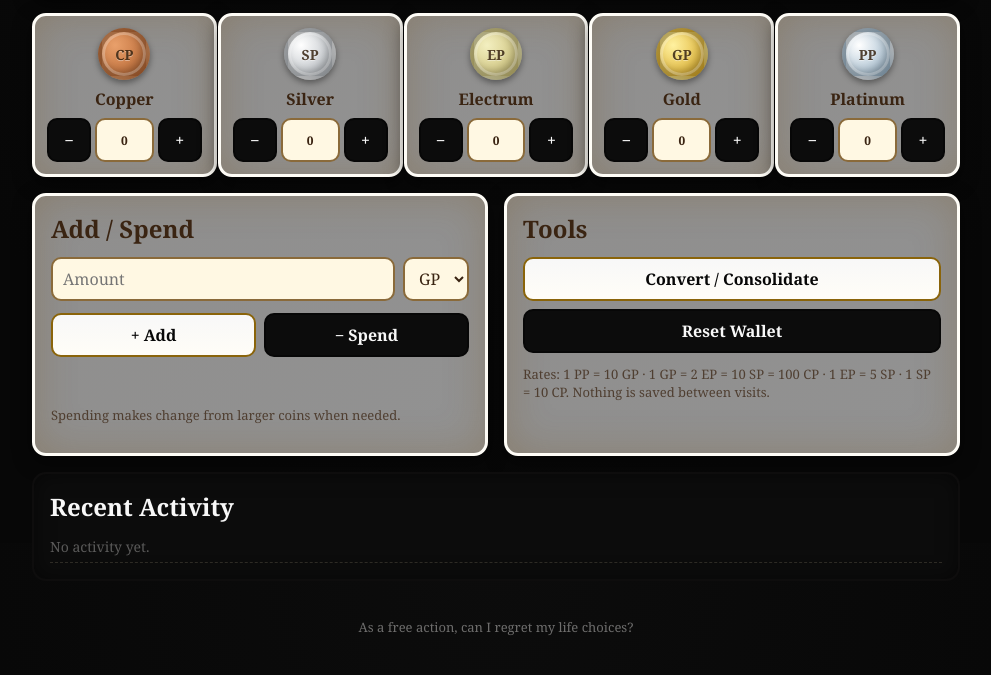
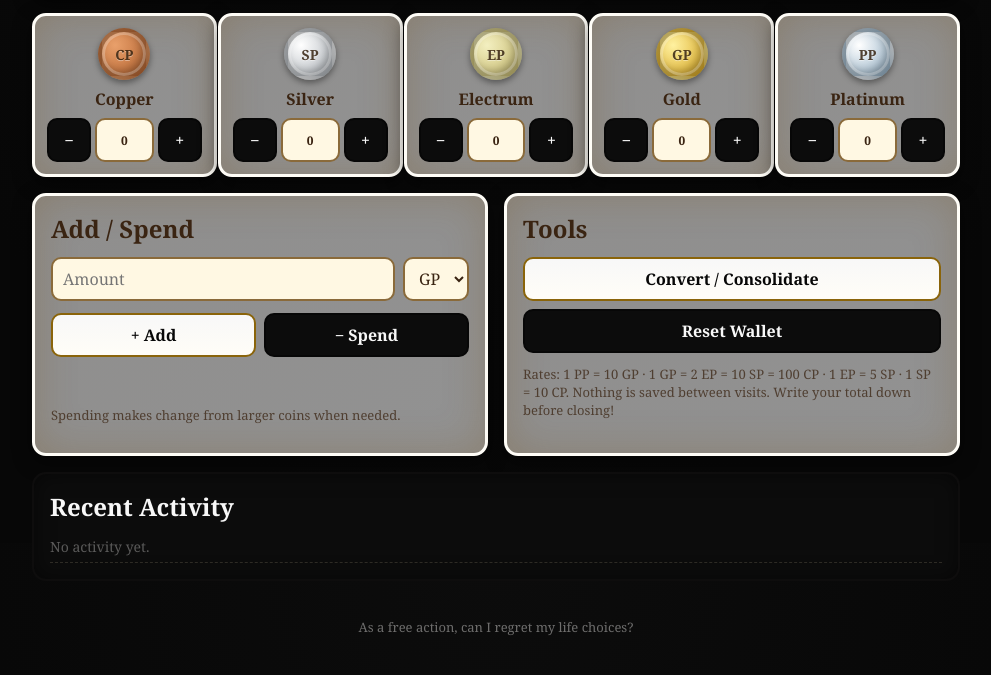
Before and after one commit to EddieBox/BoxCoinWallet, a plain HTML site: page index.html in a window 1280 px wide. Shown: the part 257-932 px from the top of the page, without its empty margins (144-1135 px from the left). Drawn offline with Linux system fonts and the light colour scheme.

Commit message:
Modify RATES_TEXT to add closing note
Updated the RATES_TEXT constant to include a note about writing totals before closing.

```diff
--- a/index.html
+++ b/index.html
@@ -180,7 +180,7 @@ const COINS = [
 ];
 
 const SUBTITLE       = "Wallet";
-const RATES_TEXT     = "Rates: 1 PP = 10 GP · 1 GP = 2 EP = 10 SP = 100 CP · 1 EP = 5 SP · 1 SP = 10 CP. Nothing is saved between visits.";
+const RATES_TEXT     = "Rates: 1 PP = 10 GP · 1 GP = 2 EP = 10 SP = 100 CP · 1 EP = 5 SP · 1 SP = 10 CP. Nothing is saved between visits. Write your total down before closing!";
 const DEFAULT_COIN   = "gp";
 const TOTAL_COIN     = "gp";
 const MAX_LOG_ITEMS  = 8;
```
